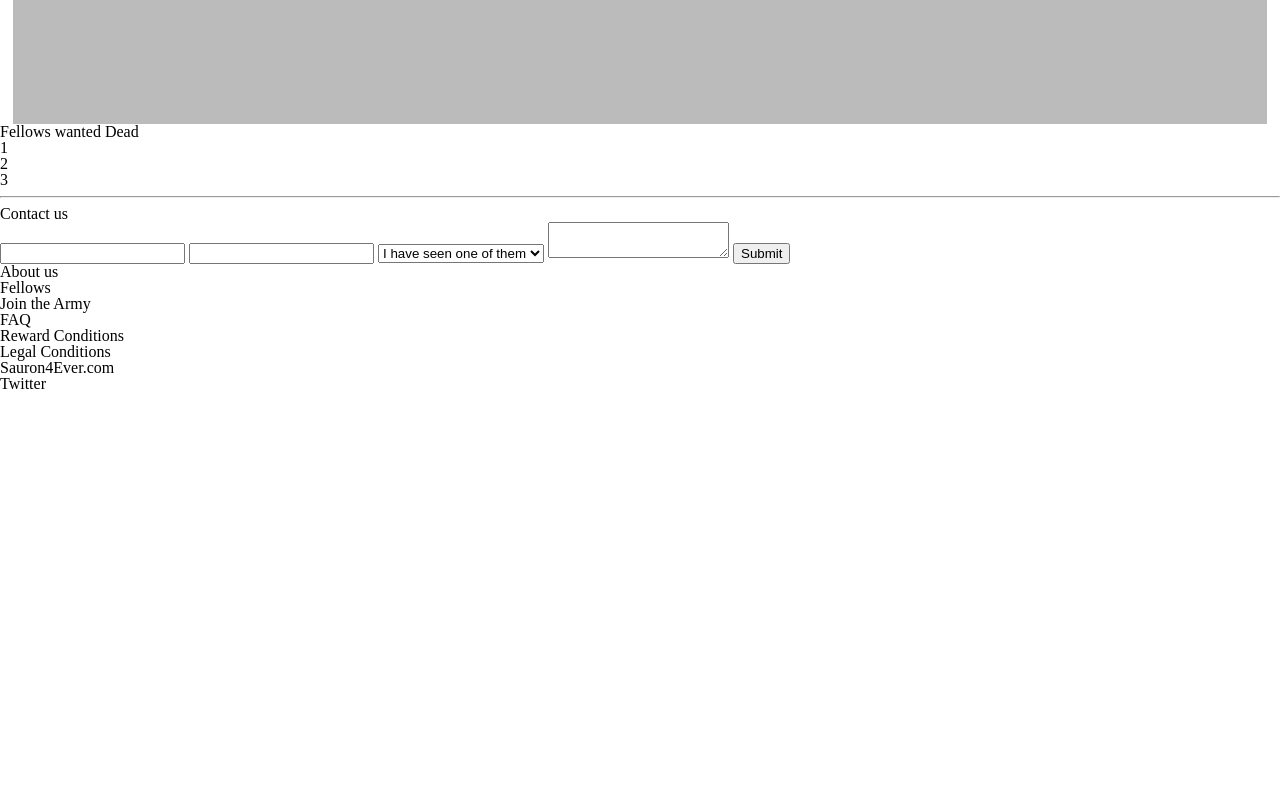
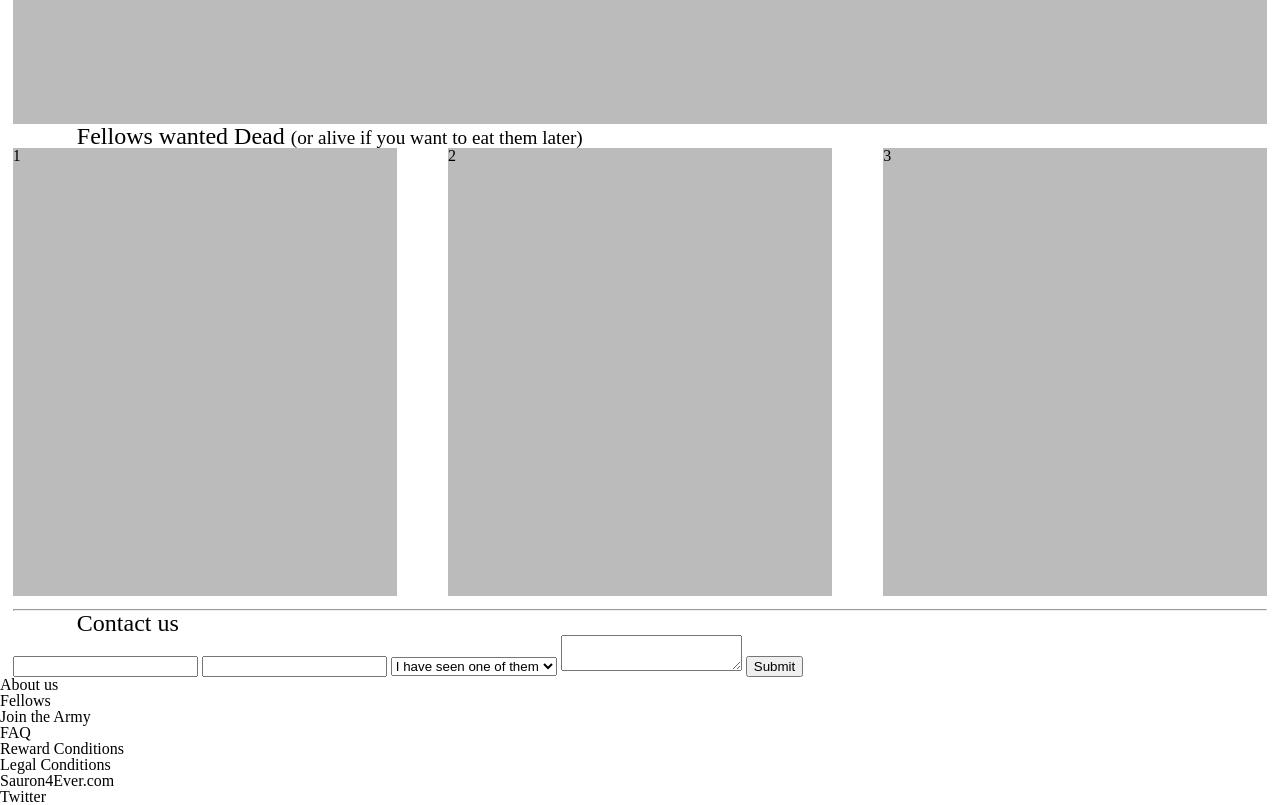
Before and after one commit to LoicBrassart/lc-findThePrecious, a plain HTML site: page index.html in a window 1280 px wide. Shown: the part 49-854 px from the top of the page. Before the commit the page ends 800 px from the top, so only its background shows below. Drawn offline with Linux system fonts and the light colour scheme.

Commit message:
Added wireframe specs to first section (and <hr>)

```diff
--- a/index.css
+++ b/index.css
@@ -1,3 +1,4 @@
+/* -------------------------------- tags */
 nav {
   background-color: #444444;
   color: #bbbbbb;
@@ -12,17 +13,29 @@ h1 {
   flex-grow: 1;
 }
 
-.center {
-  display: flex;
-  align-items: center;
-  justify-content: center;
+h2 {
+  font-size: 1.5em;
+  padding-left: 5vw;
 }
-.gallery {
-  display: flex;
+
+header {
+  background-color: #bbbbbb;
+  height: 10vw;
 }
+
+hr {
+  margin: 1vw 1vw 0 1vw;
+}
+
+/* -------------------------------- structure */
+h2 > span {
+  font-size: 0.8em;
+}
+
 nav > ul > * {
   padding: 0.5em;
 }
+
 nav > ul {
   flex-grow: 10;
 }
@@ -32,8 +45,25 @@ nav li:nth-child(1) {
   color: #444444;
 }
 
-header {
+#fellows {
+  justify-content: space-between;
+}
+
+#fellows article {
+  width: 30vw;
+  height: 35vw;
   background-color: #bbbbbb;
-  height: 10vw;
+}
+
+/* -------------------------------- helpers */
+.center {
+  display: flex;
+  align-items: center;
+  justify-content: center;
+}
+.gallery {
+  display: flex;
+}
+.marger {
   margin: 0 1vw;
 }
--- a/index.html
+++ b/index.html
@@ -15,18 +15,21 @@
         <li class="center">Contact Us</li>
       </ul>
     </nav>
-    <header></header>
+    <header class="marger"></header>
     <main>
-      <section>
-        <h2>Fellows wanted Dead</h2>
-        <div>
+      <section class="marger">
+        <h2>
+          Fellows wanted Dead
+          <span>(or alive if you want to eat them later)</span>
+        </h2>
+        <div class="gallery" id="fellows">
           <article>1</article>
           <article>2</article>
           <article>3</article>
         </div>
       </section>
       <hr />
-      <section>
+      <section class="marger">
         <h2>Contact us</h2>
         <form>
           <input type="text" />
```
